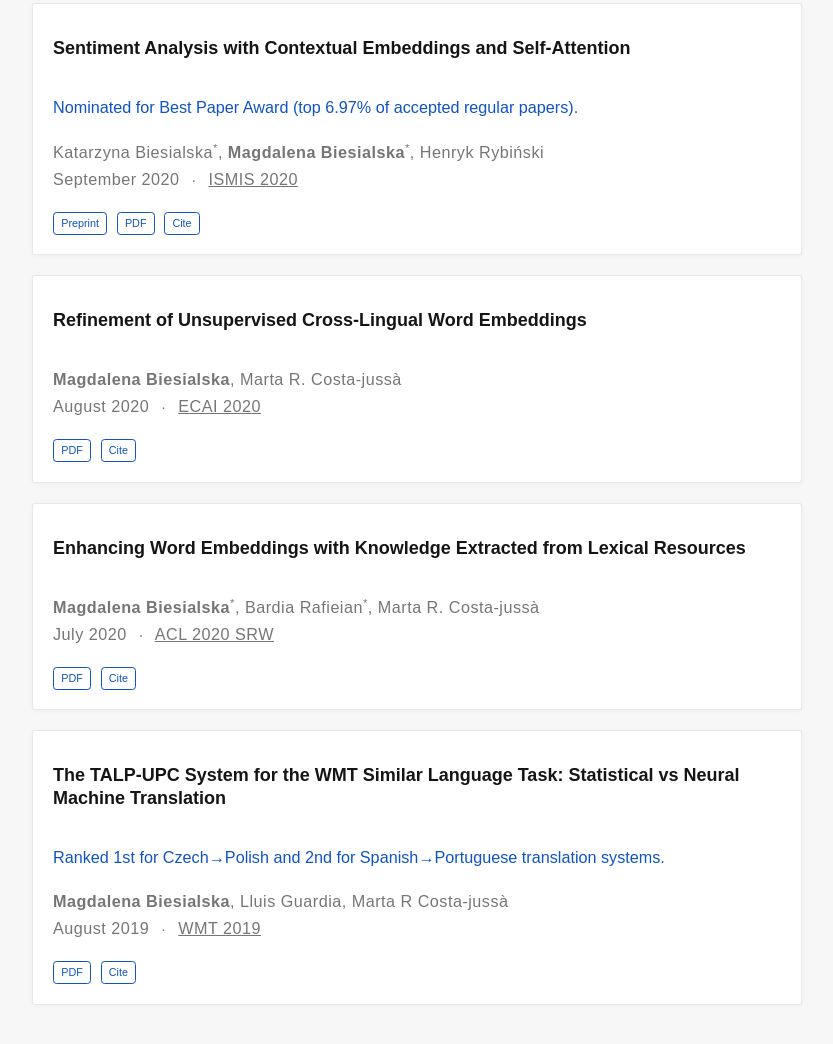
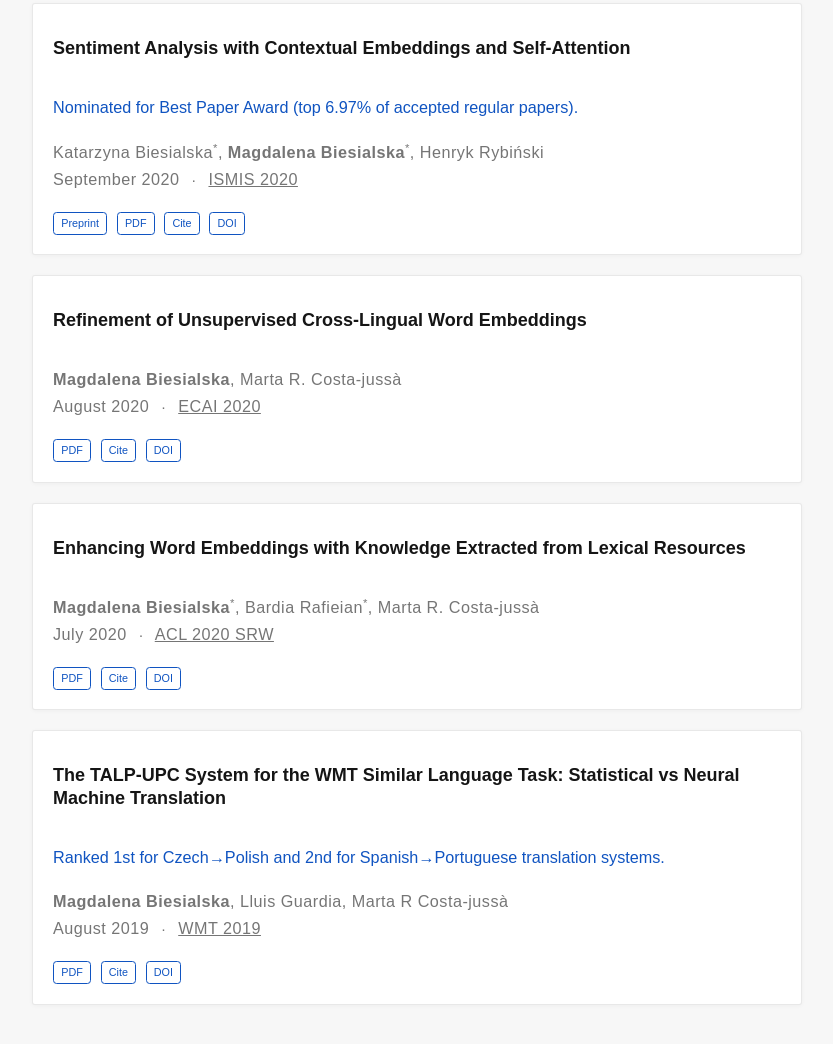
Before and after one commit to mbiesialska/mbiesialska.github.io, a plain HTML site: page index.html in a window 1280 px wide. Shown: the part 1198-2242 px from the top of the page, without its empty margins (423-1256 px from the left). Drawn offline with nearby package versions, Linux system fonts and the light colour scheme; some packages are replaced by stand-ins of ours; some icons are missing.

Commit message:
Update website files

```diff
--- a/index.html
+++ b/index.html
@@ -1106,6 +1106,10 @@ Machine Translation (WMT20)</a> held in conjunction with EMNLP 2020.</p>
 
 
 
+<a class="btn btn-outline-primary my-1 mr-1 btn-sm" href="https://doi.org/10.1007/978-3-030-59491-6_4" target="_blank" rel="noopener">
+  DOI
+</a>
+
 
 
   </div>
@@ -1234,6 +1238,10 @@ Machine Translation (WMT20)</a> held in conjunction with EMNLP 2020.</p>
 
 
 
+<a class="btn btn-outline-primary my-1 mr-1 btn-sm" href="https://doi.org/10.3233/FAIA200317" target="_blank" rel="noopener">
+  DOI
+</a>
+
 
 
   </div>
@@ -1362,6 +1370,10 @@ Machine Translation (WMT20)</a> held in conjunction with EMNLP 2020.</p>
 
 
 
+<a class="btn btn-outline-primary my-1 mr-1 btn-sm" href="https://doi.org/10.18653/v1/2020.acl-srw.36" target="_blank" rel="noopener">
+  DOI
+</a>
+
 
 
   </div>
@@ -1493,6 +1505,10 @@ Machine Translation (WMT20)</a> held in conjunction with EMNLP 2020.</p>
 
 
 
+
+<a class="btn btn-outline-primary my-1 mr-1 btn-sm" href="https://doi.org/10.18653/v1/W19-5424" target="_blank" rel="noopener">
+  DOI
+</a>
 
 
 
```
Also changed, not shown: publication/acl2020srw-enhancing/index.html (+4 -0 lines), publication/ecai2020-refinement/index.html (+4 -0 lines), publication/index.html (+16 -0 lines), publication/ismis2020-sa/index.html (+4 -0 lines), publication/wmt19-upc-system/index.html (+4 -0 lines).
